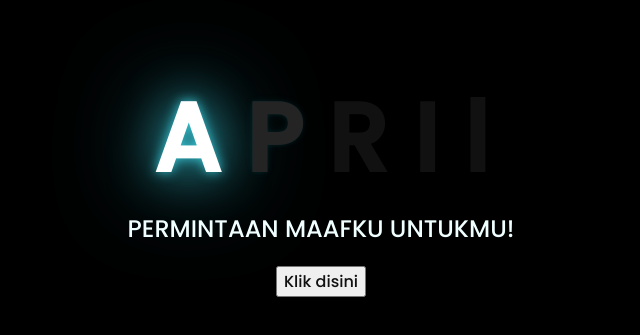
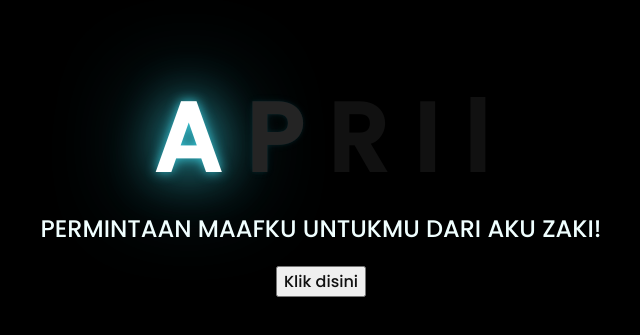
Before and after one commit to naufzr255/zaboys.github.io, a plain HTML site: page index.html in a window 1280 px wide. Shown: the part 227-562 px from the top of the page, without its empty margins (327-967 px from the left). Drawn offline with Linux system fonts and the light colour scheme.

Commit message:
Update index.html

```diff
--- a/index.html
+++ b/index.html
@@ -19,7 +19,7 @@
     </div>
 
     <div class="description">
-        <span>PERMINTAAN MAAFKU UNTUKMU!</span>
+        <span>PERMINTAAN MAAFKU UNTUKMU DARI AKU ZAKI!</span>
     </div>
     <div class="button">
         <button>
```
